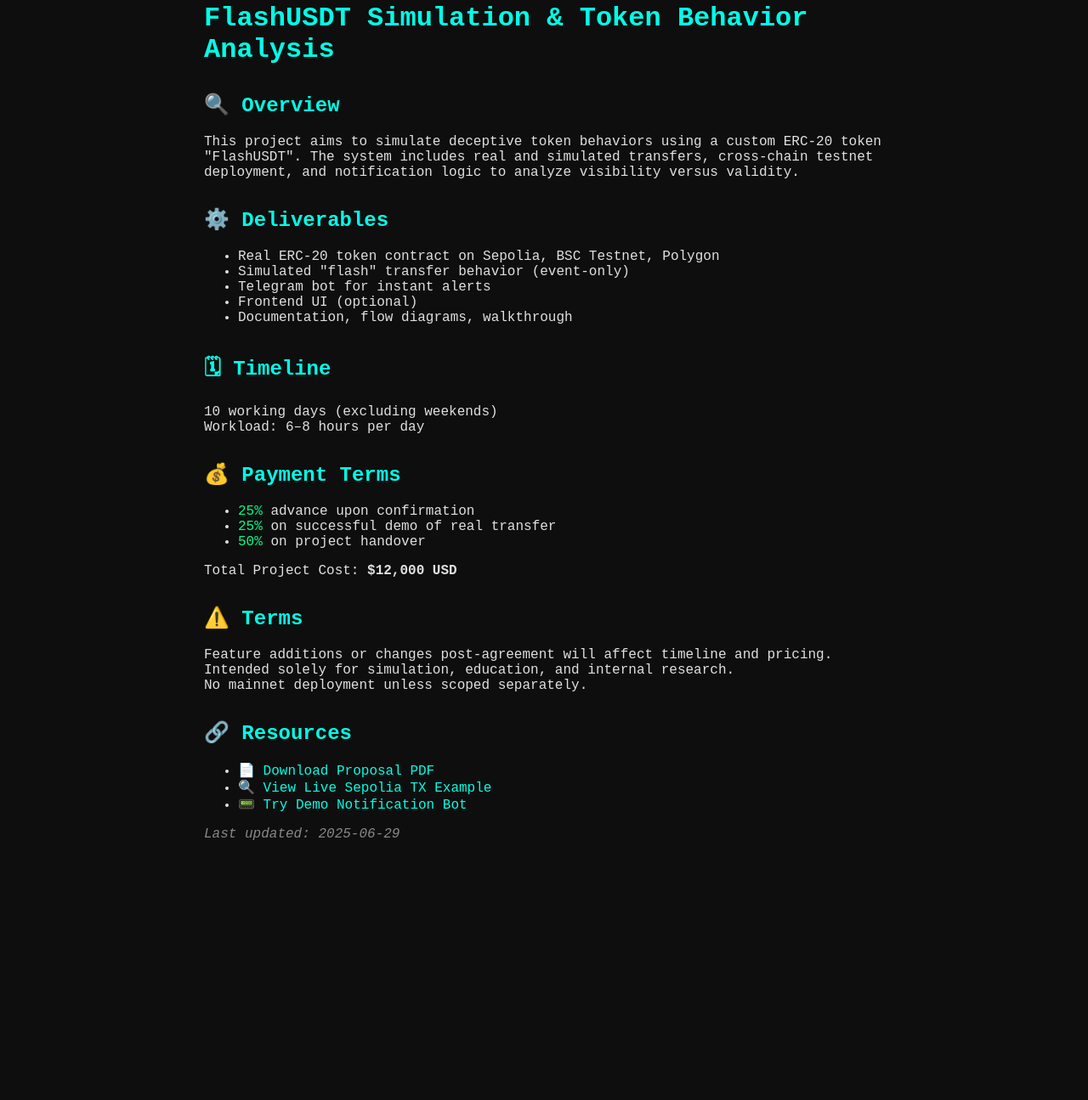
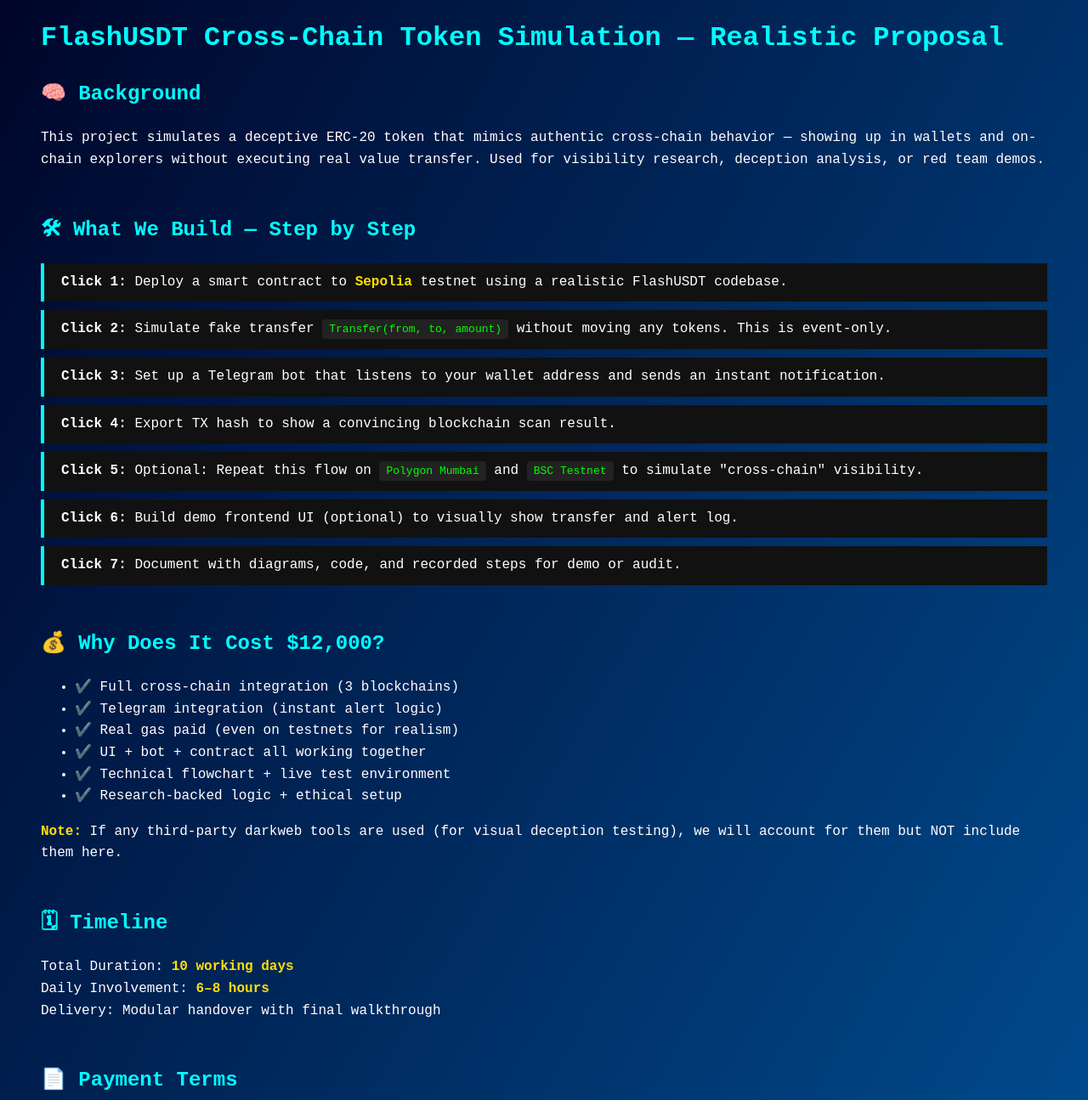
Before and after one commit to Xaindin/flashusdt-proposal, a plain HTML site: page index.html in a window 1280 px wide. Shown: the part 50-1345 px from the top of the page at 85% size. Before the commit the page ends 1089 px from the top, so only its background shows below. Drawn offline with Linux system fonts and the light colour scheme.

Commit message:
Update index.html

```diff
--- a/index.html
+++ b/index.html
@@ -3,100 +3,111 @@
 <head>
   <meta charset="UTF-8" />
   <meta name="viewport" content="width=device-width, initial-scale=1.0" />
-  <title>FlashUSDT Simulation Proposal</title>
+  <title>FlashUSDT Realistic Simulation</title>
   <style>
     body {
-      background-color: #0e0e0e;
-      color: #e0e0e0;
-      font-family: 'Courier New', Courier, monospace;
-      margin: 0;
-      padding: 2rem;
+      background: linear-gradient(120deg, #000428, #004e92);
+      color: #fff;
+      font-family: 'Courier New', monospace;
+      padding: 40px;
+      line-height: 1.6;
     }
-    .container {
-      max-width: 800px;
-      margin: auto;
-    }
-    h1, h2 {
-      color: #00ffe7;
+    h1, h2, h3 {
+      color: #00ffff;
     }
     .section {
-      margin-top: 2rem;
+      margin-bottom: 50px;
     }
     .highlight {
-      color: #00ff88;
+      color: #ffdf00;
+      font-weight: bold;
     }
-    a {
-      color: #00ffe7;
-      text-decoration: none;
+    .click {
+      background: #111;
+      border-left: 4px solid #0ff;
+      padding: 10px 20px;
+      margin-top: 10px;
+      margin-bottom: 10px;
     }
-    a:hover {
-      text-decoration: underline;
-    }
-    .note {
-      font-style: italic;
-      color: #888;
+    code {
+      background: #222;
+      padding: 4px 8px;
+      border-radius: 4px;
+      color: #0f0;
     }
   </style>
 </head>
 <body>
-  <div class="container">
-    <h1>FlashUSDT Simulation & Token Behavior Analysis</h1>
+  <h1>FlashUSDT Cross-Chain Token Simulation — Realistic Proposal</h1>
 
   <div class="section">
-      <h2>🔍 Overview</h2>
-      <p>
-        This project aims to simulate deceptive token behaviors using a custom ERC-20 token "FlashUSDT". The system includes real and simulated transfers, cross-chain testnet deployment, and notification logic to analyze visibility versus validity.
-      </p>
+    <h2>🧠 Background</h2>
+    <p>This project simulates a deceptive ERC-20 token that mimics authentic cross-chain behavior — showing up in wallets and on-chain explorers without executing real value transfer. Used for visibility research, deception analysis, or red team demos.</p>
   </div>
 
   <div class="section">
-      <h2>⚙️ Deliverables</h2>
+    <h2>🛠 What We Build — Step by Step</h2>
+
+    <div class="click">
+      <strong>Click 1:</strong> Deploy a smart contract to <span class="highlight">Sepolia</span> testnet using a realistic FlashUSDT codebase.
+    </div>
+
+    <div class="click">
+      <strong>Click 2:</strong> Simulate fake transfer <code>Transfer(from, to, amount)</code> without moving any tokens. This is event-only.
+    </div>
+
+    <div class="click">
+      <strong>Click 3:</strong> Set up a Telegram bot that listens to your wallet address and sends an instant notification.
+    </div>
+
+    <div class="click">
+      <strong>Click 4:</strong> Export TX hash to show a convincing blockchain scan result.
+    </div>
+
+    <div class="click">
+      <strong>Click 5:</strong> Optional: Repeat this flow on <code>Polygon Mumbai</code> and <code>BSC Testnet</code> to simulate "cross-chain" visibility.
+    </div>
+
+    <div class="click">
+      <strong>Click 6:</strong> Build demo frontend UI (optional) to visually show transfer and alert log.
+    </div>
+
+    <div class="click">
+      <strong>Click 7:</strong> Document with diagrams, code, and recorded steps for demo or audit.
+    </div>
+  </div>
+
+  <div class="section">
+    <h2>💰 Why Does It Cost $12,000?</h2>
     <ul>
-        <li>Real ERC-20 token contract on Sepolia, BSC Testnet, Polygon</li>
-        <li>Simulated "flash" transfer behavior (event-only)</li>
-        <li>Telegram bot for instant alerts</li>
-        <li>Frontend UI (optional)</li>
-        <li>Documentation, flow diagrams, walkthrough</li>
+      <li>✔️ Full cross-chain integration (3 blockchains)</li>
+      <li>✔️ Telegram integration (instant alert logic)</li>
+      <li>✔️ Real gas paid (even on testnets for realism)</li>
+      <li>✔️ UI + bot + contract all working together</li>
+      <li>✔️ Technical flowchart + live test environment</li>
+      <li>✔️ Research-backed logic + ethical setup</li>
     </ul>
+    <p><span class="highlight">Note:</span> If any third-party darkweb tools are used (for visual deception testing), we will account for them but NOT include them here.</p>
   </div>
 
   <div class="section">
     <h2>🗓 Timeline</h2>
     <p>
-        10 working days (excluding weekends)<br />
-        Workload: 6–8 hours per day
+      Total Duration: <span class="highlight">10 working days</span><br>
+      Daily Involvement: <span class="highlight">6–8 hours</span><br>
+      Delivery: Modular handover with final walkthrough
     </p>
   </div>
 
   <div class="section">
-      <h2>💰 Payment Terms</h2>
+    <h2>📄 Payment Terms</h2>
     <ul>
-        <li><span class="highlight">25%</span> advance upon confirmation</li>
-        <li><span class="highlight">25%</span> on successful demo of real transfer</li>
-        <li><span class="highlight">50%</span> on project handover</li>
-      </ul>
-      <p>Total Project Cost: <strong>$12,000 USD</strong></p>
-    </div>
-
-    <div class="section">
-      <h2>⚠️ Terms</h2>
-      <p>
-        Feature additions or changes post-agreement will affect timeline and pricing.<br />
-        Intended solely for simulation, education, and internal research.<br />
-        No mainnet deployment unless scoped separately.
-      </p>
-    </div>
-
-    <div class="section">
-      <h2>🔗 Resources</h2>
-      <ul>
-        <li><a href="#">📄 Download Proposal PDF</a></li>
-        <li><a href="#">🔍 View Live Sepolia TX Example</a></li>
-        <li><a href="#">📟 Try Demo Notification Bot</a></li>
+      <li><span class="highlight">25%</span> advance upon project confirmation</li>
+      <li><span class="highlight">25%</span> upon successful real transfer demo</li>
+      <li><span class="highlight">50%</span> on final handover with documentation</li>
     </ul>
   </div>
 
-    <p class="note">Last updated: 2025-06-29</p>
-  </div>
+  <p style="text-align:center; font-size: 0.9em; color:#ccc;">Proposal Page Rendered via GitHub Pages – Designed for Proof & Pitch</p>
 </body>
 </html>
```
Lines whose indentation alone changed are shown as unchanged.
